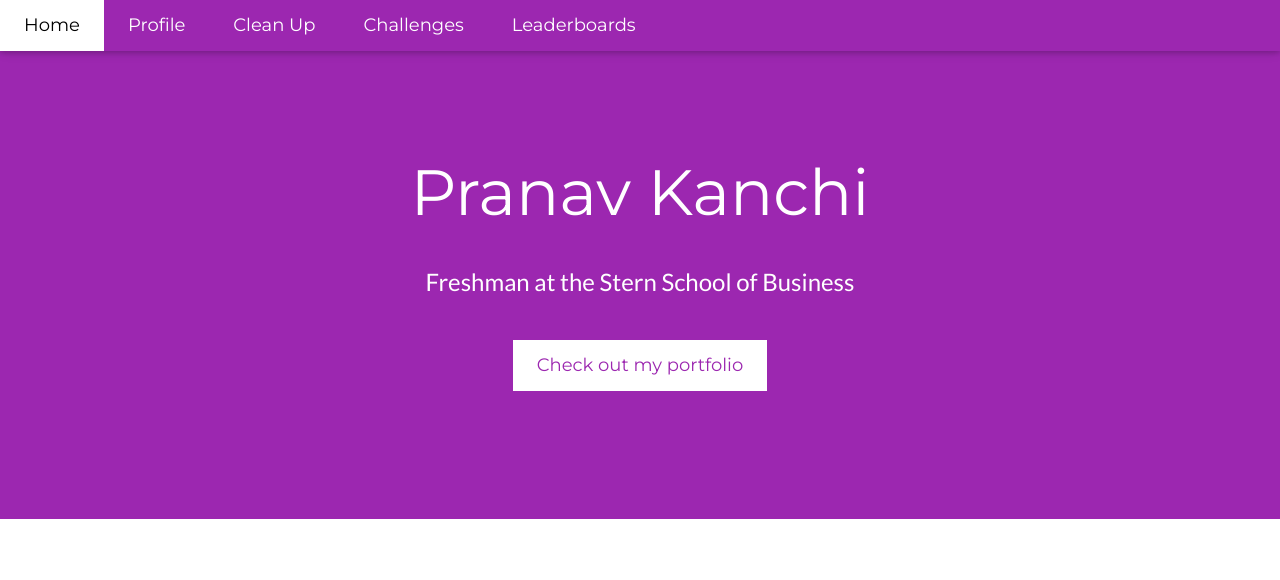
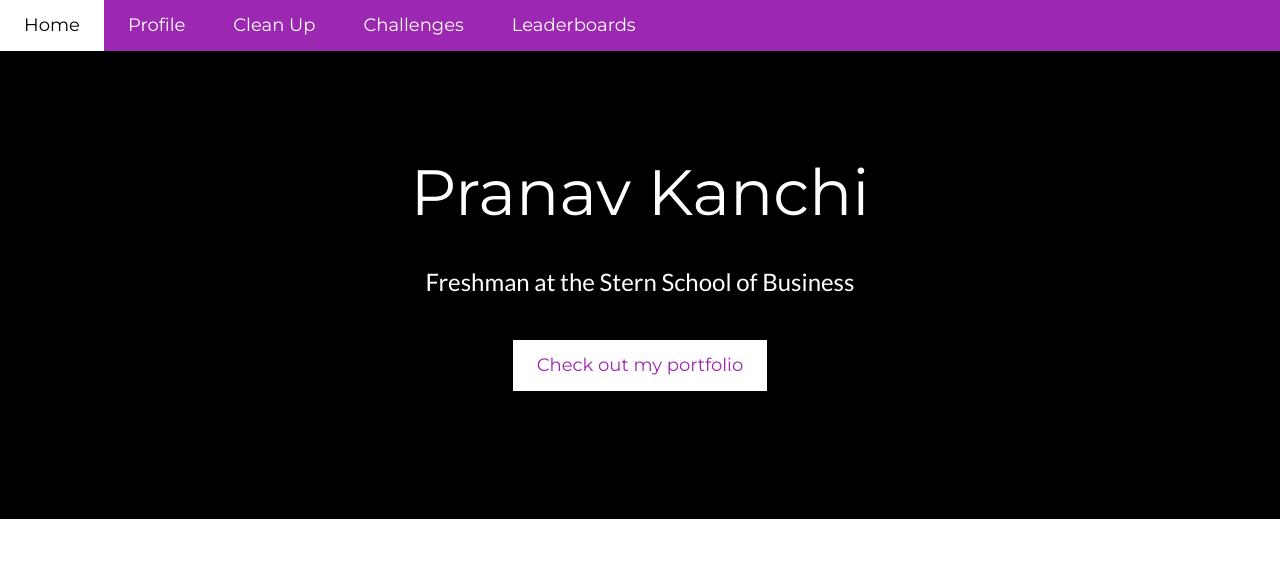
Before and after one commit to pkanchi23/pkanchi23.github.io, a plain HTML site: page index.html in a window 1280 px wide. Shown: the top 580 px of the page. Drawn offline with nearby package versions, Linux system fonts and the light colour scheme; grey boxes are pictures that could not be loaded.

Commit message:
Update index.html

```diff
--- a/index.html
+++ b/index.html
@@ -36,7 +36,7 @@ body,h1,h2,h3,h4,h5,h6 {font-family: "Lato", sans-serif}
 </div>
 
 <!-- Header -->
-<header class="w3-container w3-center w3-purple
+<header class="w3-container w3-center w3-black
 
 " style="padding:128px 16px" style="background-color:rgb(28, 43, 34);">
 
```
